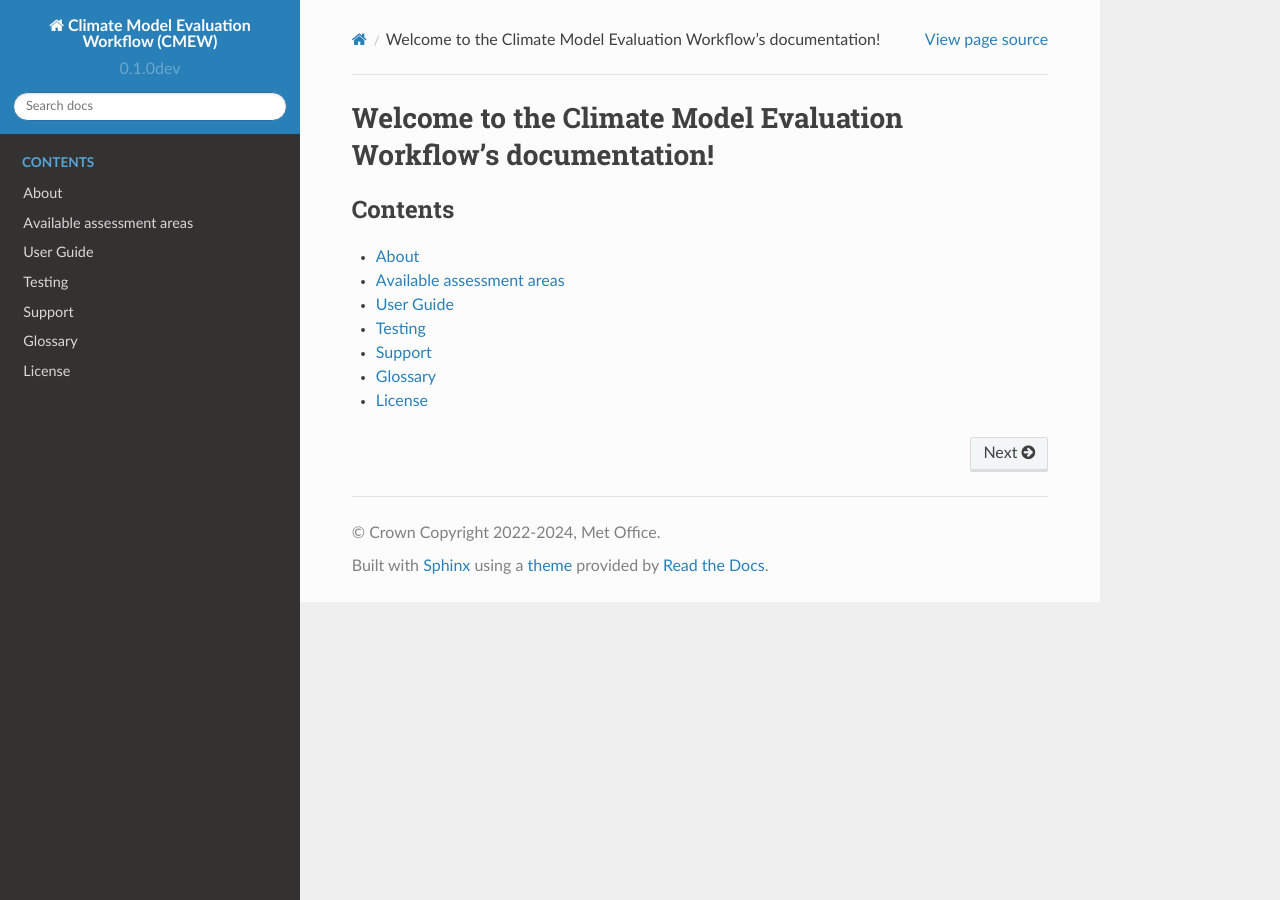
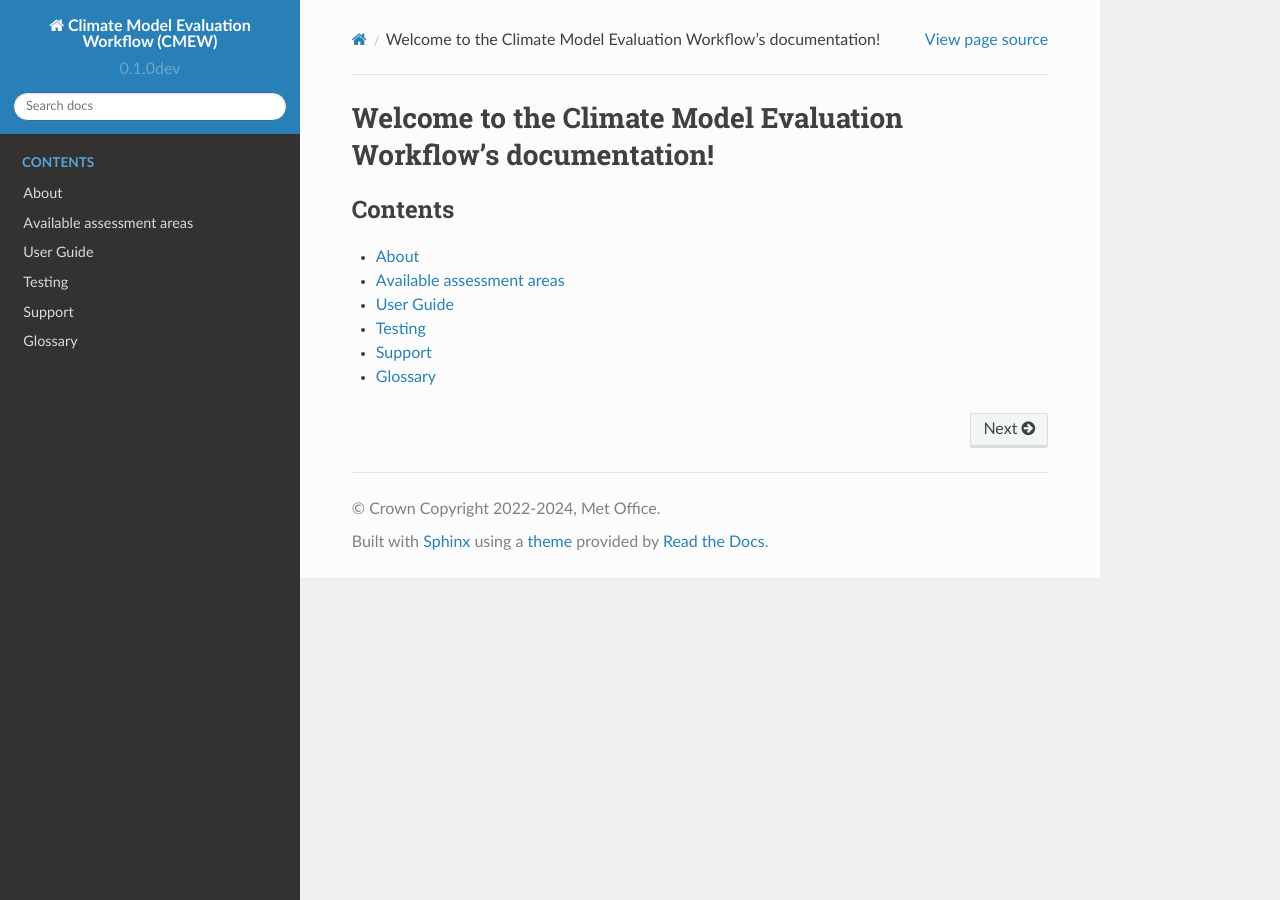
Before and after one commit to MetOffice/CMEW, a Sphinx documentation site: the page built from doc/source/index.rst, in a window 1280 px wide. Built offline with Sphinx 7.4.7 and the Read the Docs theme 2.0.0, drawn with Linux system fonts in a browser that asks for light colours.

Commit message:
Revert "#183: Include license in docs first attempt"
This reverts commit e2c0bfd0ef4db8ee68c96a36dfcbe25b47600167.

```diff
--- a/doc/source/index.rst
+++ b/doc/source/index.rst
@@ -16,4 +16,3 @@ Welcome to the Climate Model Evaluation Workflow's documentation!
    testing
    support
    glossary
-   license
--- a/doc/source/license.rst
+++ /dev/null
@@ -1,6 +0,0 @@
-.. (C) Crown Copyright 2022-2023, Met Office.
-
-License
-=======
-
-.. include:: ../../LICENSE.md
```
